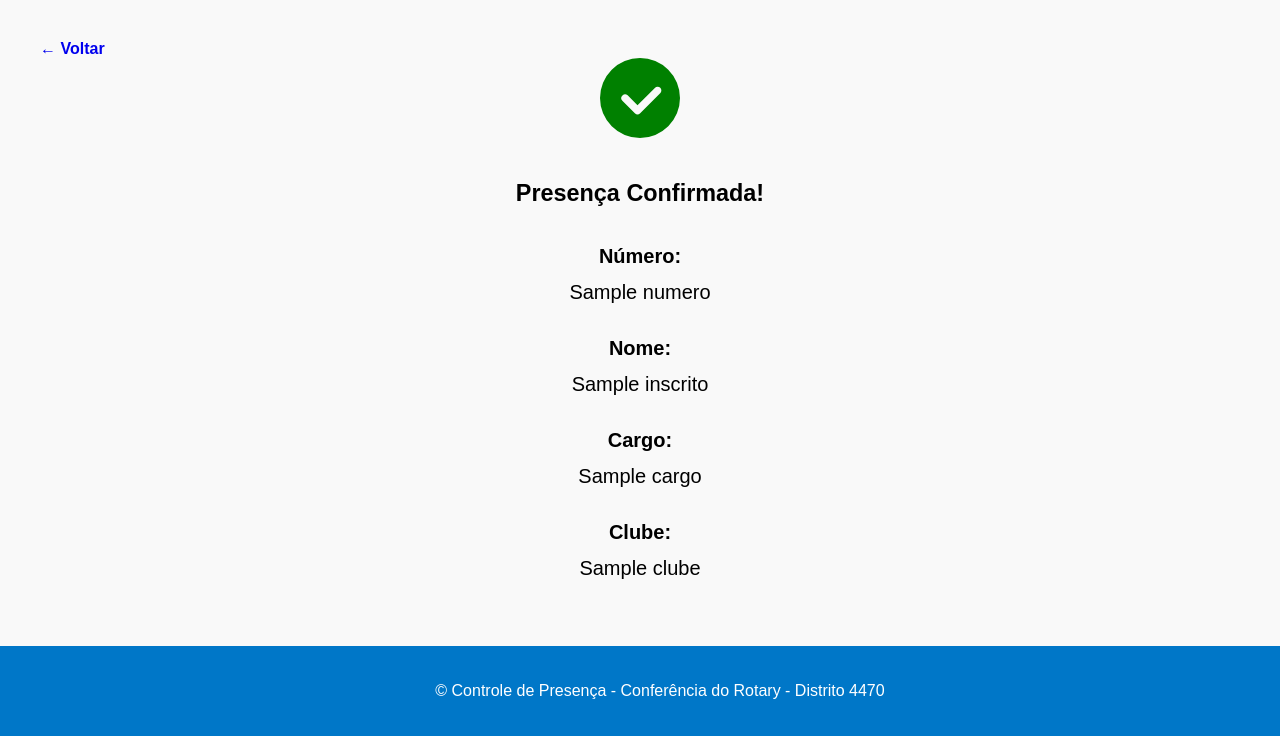
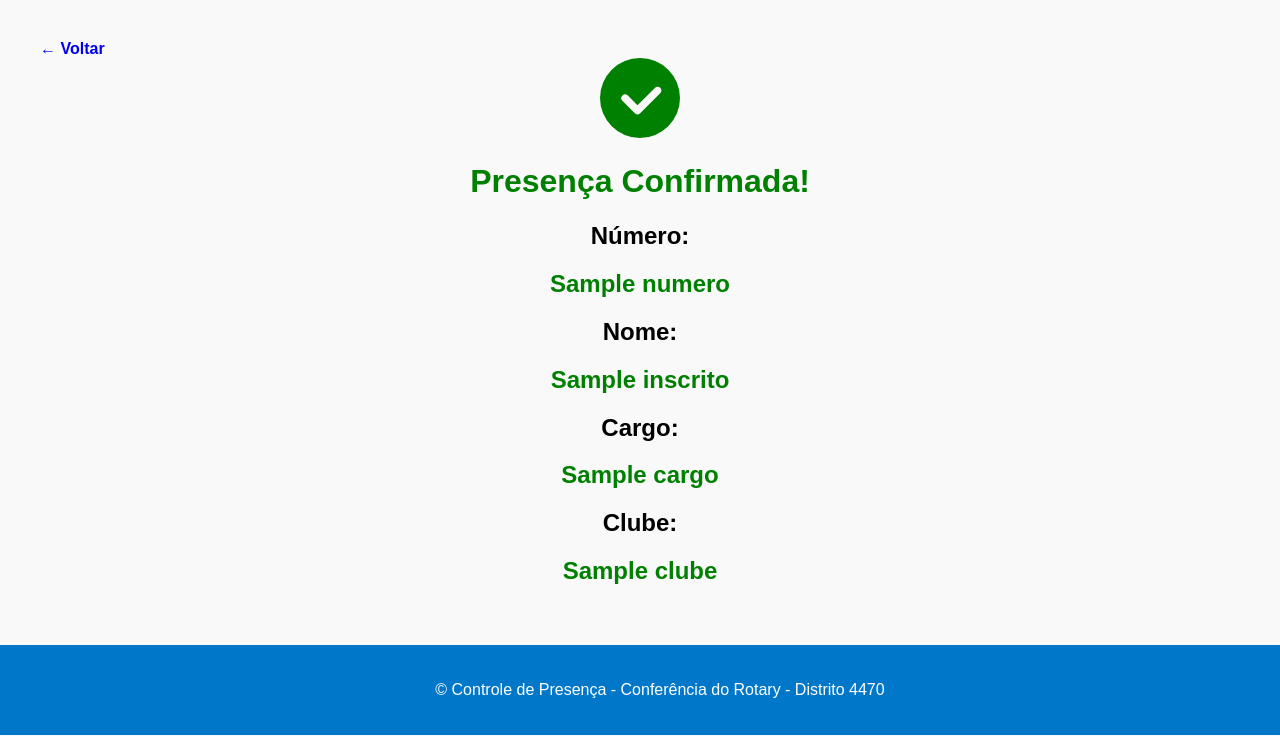
Before and after one commit to ricmazz/ConferenciaDistritalPython, a Flask app: template templates/inscricaoconfirmada.html in a window 1280 px wide. Shown: the part 104-840 px from the top of the page. Run offline with Flask 3, Linux system fonts and the light colour scheme; the template is opened without the code that fills it: most values are stand-ins (such as "Sample title", 1, 10 or a date in 2020).

Commit message:
alteração de design tela de confirmação

```diff
--- a/templates/inscricaoconfirmada.html
+++ b/templates/inscricaoconfirmada.html
@@ -3,21 +3,25 @@
 {% block title %}Inscrição Confirmada{% endblock %}
 
 {% block content %}
-    <div class="container my-5">
+    <div class="container my-5 px-3 px-sm-4">
       <div class="row justify-content-center">
         <div class="col-12 col-md-8 col-lg-6">
           <div class="card text-center shadow-lg border-success">
-            <div class="card-body px-3 px-md-5 py-5" style="font-size: 1.25rem; line-height: 1.8;">
+            <div class="card-body px-3 px-md-5 py-5">
               <div class="mb-4 text-success">
                 <svg xmlns="http://www.w3.org/2000/svg" width="80" height="80" fill="green" class="bi bi-check-circle" viewBox="0 0 16 16">
                   <path d="M16 8A8 8 0 1 1 0 8a8 8 0 0 1 16 0zM6.97 11.03a.75.75 0 0 0 1.07 0l3.992-3.992a.75.75 0 1 0-1.06-1.06L7.5 9.439 5.53 7.47a.75.75 0 0 0-1.06 1.06l2.5 2.5z"/>
                 </svg>
               </div>
-              <h3 class="card-title text-success mb-3">Presença Confirmada!</h3>
-              <p class="mb-3"><strong>Número:</strong><br> {{ inscrito.numero }}</p>
-              <p class="mb-3"><strong>Nome:</strong><br> {{ inscrito.nome }}</p>
-              <p class="mb-3"><strong>Cargo:</strong><br> {{ inscrito.cargo }}</p>
-              <p class="mb-4"><strong>Clube:</strong><br> {{ inscrito.clube }}</p>
+              <h1 class="card-title text-success mb-3" style="color: green">Presença Confirmada!</h1>
+              <h2 class="">Número:</h2>
+              <h2 class="" style="color: green">{{ inscrito.numero }}</h2>
+              <h2 class="">Nome:</h2>
+              <h2 class="" style="color: green">{{ inscrito.nome }}</h2>
+              <h2 class="">Cargo:</h2>
+              <h2 class="" style="color: green">{{ inscrito.cargo }}</h2>
+              <h2 class="">Clube:</h2>
+              <h2 class="" style="color: green">{{ inscrito.clube }}</h2>
             </div>
           </div>
         </div>
```
